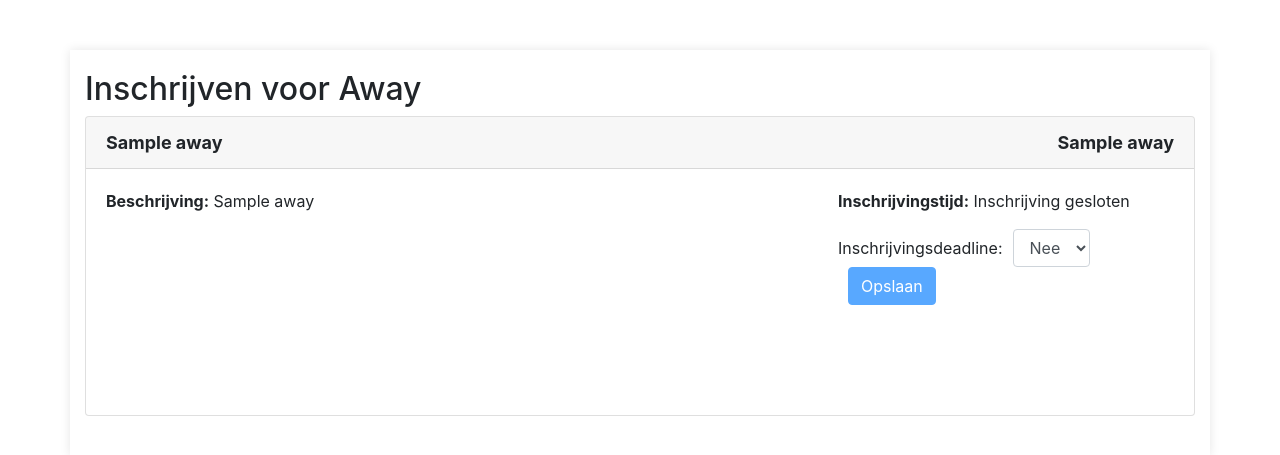
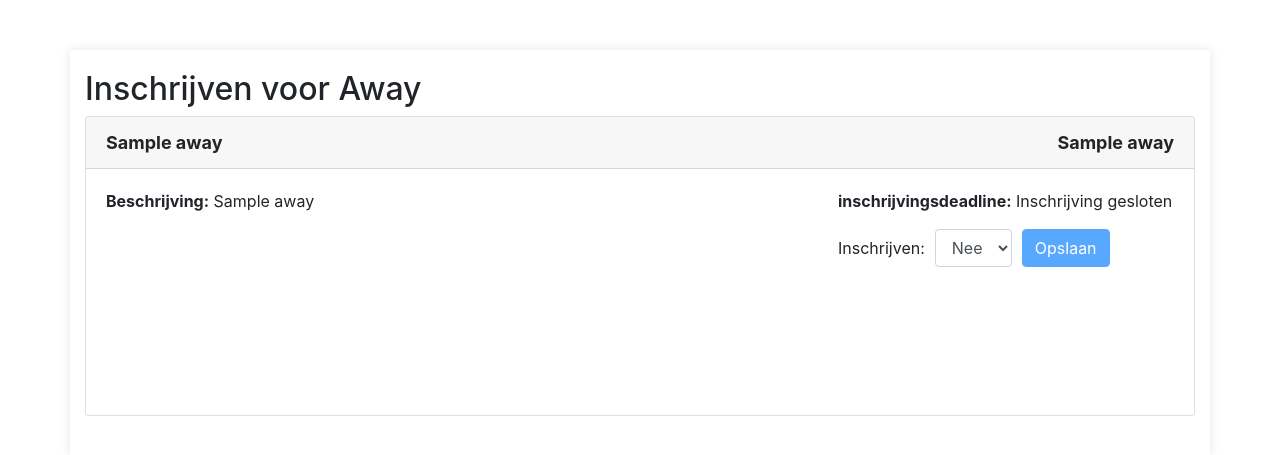
Before and after one commit to joaen05/ASCMagicReds, a Flask app: template templates/inschrijven_away.html in a window 1280 px wide. Shown: the top 455 px of the page. Run offline with Flask 2, Linux system fonts and the light colour scheme; the template is opened without the code that fills it: most values are stand-ins (such as "Sample title", 1, 10 or a date in 2020); some libraries are stand-ins or nearby versions.

Commit message:
juiste versie van inschrijvingspagina

```diff
--- a/templates/inschrijven_away.html
+++ b/templates/inschrijven_away.html
@@ -70,11 +70,11 @@
                             <div class="col-md-4">
                                 <form method="POST">
                                     <div class="form-group">
-                                        <strong>Inschrijvingstijd:</strong>
+                                        <strong>inschrijvingsdeadline:</strong>
                                         <span id="countdown_{{ away[0] }}">{{ away[5] }}</span>
                                     </div>
                                     <div class="form-inline">
-                                        <label for="inschrijven_{{ away[0] }}">Inschrijvingsdeadline:</label>
+                                        <label for="inschrijven_{{ away[0] }}">Inschrijven:</label>
                                         <select class="form-control" id="inschrijven_{{ away[0] }}" name="inschrijven_{{ away[0] }}">
                                             <option value="nee" selected>Nee</option>
                                             <option value="ja">Ja</option>
```
